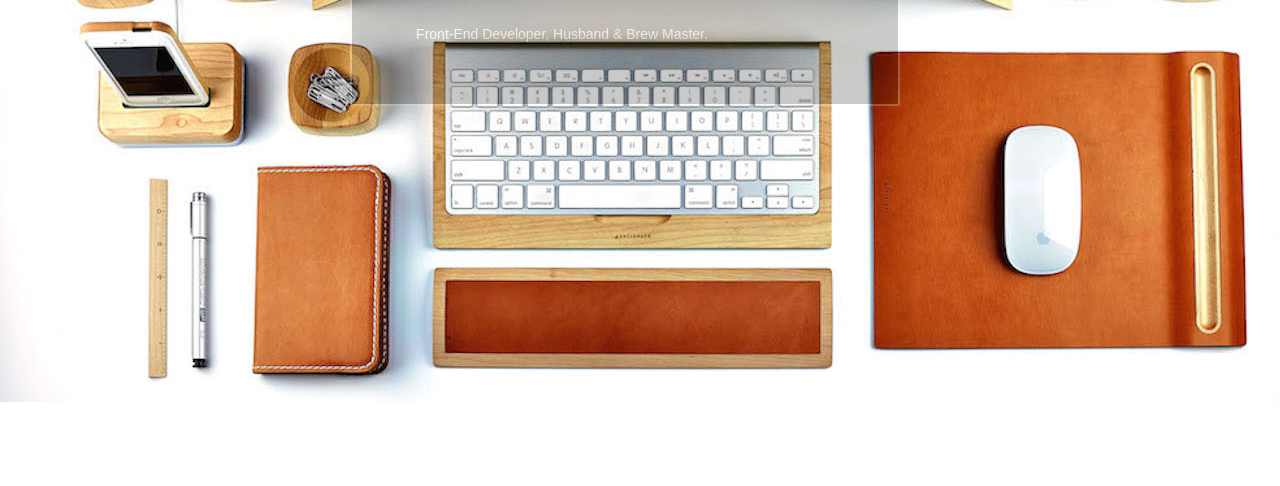
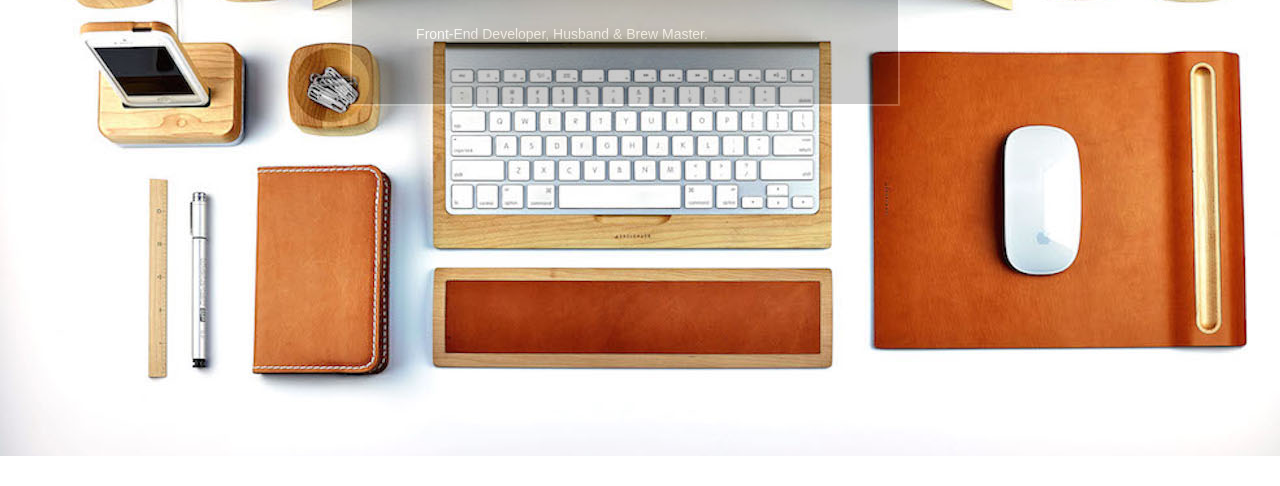
Before and after one commit to Timothycocores/portfolio, a plain HTML site: page index.html in a window 1280 px wide. Shown: the part 458-944 px from the top of the page. Before the commit the page ends 890 px from the top, so only its background shows below. Drawn offline with nearby package versions, Linux system fonts and the light colour scheme.

Commit message:
padding adjust landing page

```diff
--- a/index.html
+++ b/index.html
@@ -9,8 +9,9 @@
 
 .jumbotron {
 	 background-image: url("grovemade-deskcollection-maple-view1 copy.jpg");
+	 padding-bottom: 350px;
 	 background-repeat: no-repeat;
-	height: 100vh;
+
 
 }
 .box{
```
